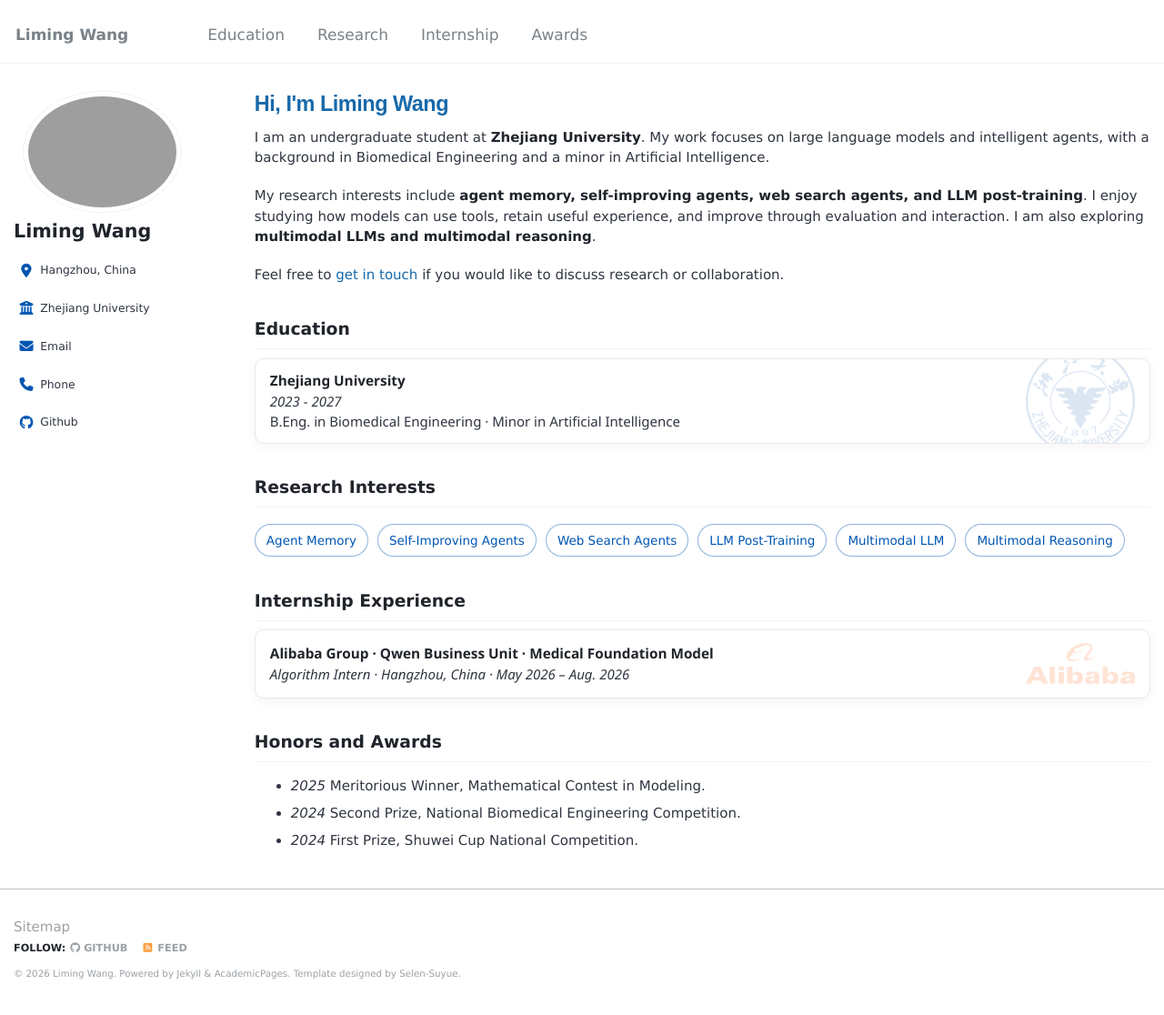
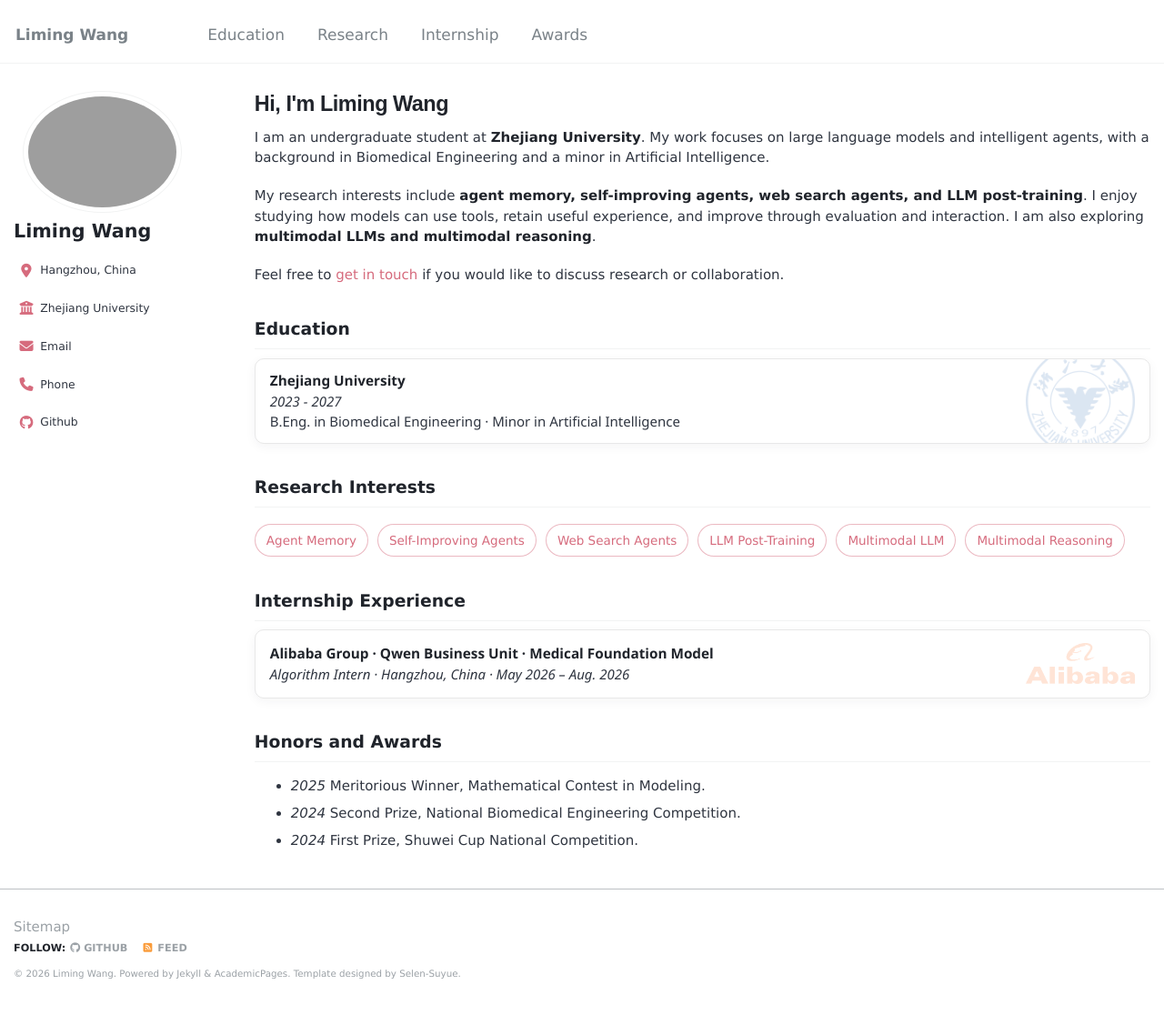
Before and after one commit to wwoozyq/wwoozyq.github.io, a Jekyll site: the page built from _pages/about.md, in a window 1280 px wide and 1285 px high. Shown: the top 1116 px of the window at 91% size. Built offline with Jekyll 4.4.1, drawn with Linux system fonts in a browser that asks for light colours; some web fonts are replaced.

Commit message:
Shift accent colors to soft coral pink

```diff
--- a/assets/css/home.css
+++ b/assets/css/home.css
@@ -875,3 +875,43 @@
                 height: 72px;
             }
         }
+
+        /* Avatar-inspired accent: soft coral pink instead of academic blue. */
+        :root {
+            --avatar-accent: #d66b7d;
+            --avatar-accent-dark: #b94f65;
+        }
+
+        .news-date,
+        .experience-info a,
+        div.markdown-body a,
+        .venue-label,
+        a {
+            color: var(--avatar-accent);
+        }
+
+        div.markdown-body a:hover,
+        a:hover {
+            color: var(--avatar-accent-dark);
+        }
+
+        .main-heading,
+        h1, h2, h3, h4, strong {
+            color: #20242b;
+        }
+
+        .pub-button.active {
+            background-color: var(--avatar-accent);
+            border-color: var(--avatar-accent);
+        }
+
+        .research-interests span {
+            border-color: rgba(214, 107, 125, 0.48);
+            color: var(--avatar-accent);
+        }
+
+        .sidebar .author__urls i,
+        .sidebar .contact-popover__actions button,
+        .sidebar .contact-popover__actions a {
+            color: var(--avatar-accent) !important;
+        }
```
